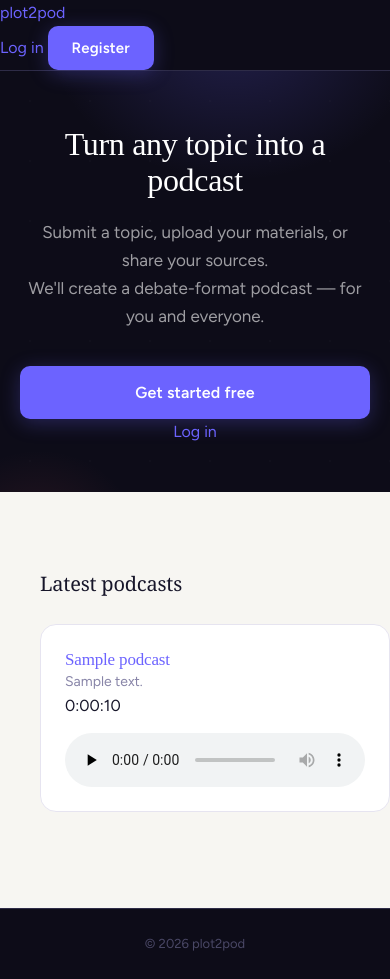
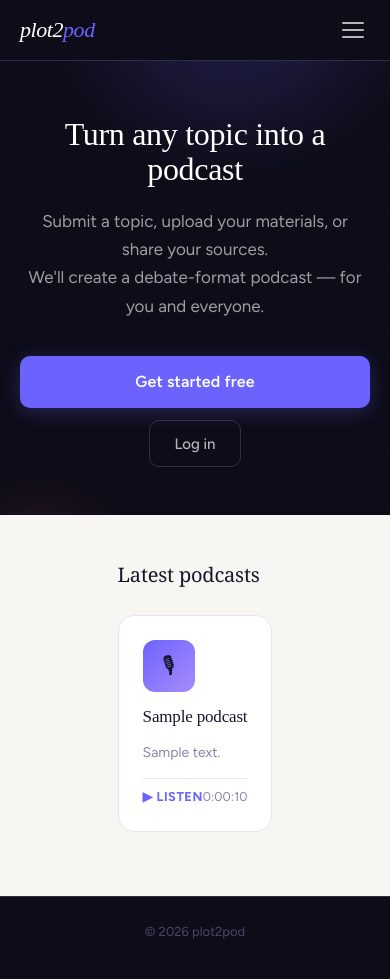
Before and after one commit to mik67/plot2pod, a PHP site: page / in a window 390 px wide. After the commit the page ends 939 px from the top, so only its background shows below. Run offline with PHP 8.4, Linux system fonts and the light colour scheme; tables that the repository leaves empty hold one stand-in row (values such as "Sample post"); some web fonts are replaced.

Commit message:
fix: align HTML class names with CSS stylesheet
- header: add header-inner, site-logo, site-nav, nav-toggle (mobile)
- podcast-card: rewrite to match CSS card structure
- index: add body.home, hero-actions wrapper, btn-secondary, fix section markup
- login/register: add auth-form class for gap layout
- request: wrap type options in .type-options grid container
- podcast: wrap audio in .podcast-player-wrap

Co-Authored-By: Claude Sonnet 4.6 <noreply@anthropic.com>

```diff
--- a/index.php
+++ b/index.php
@@ -16,7 +16,7 @@ $podcasts = $pdo->query(
     <title>plot2pod – AI-generated podcasts on any topic</title>
     <link rel="stylesheet" href="/css/style.css">
 </head>
-<body>
+<body class="home">
 <?php include __DIR__ . '/partials/header.php'; ?>
 
 <section class="hero">
@@ -24,18 +24,19 @@ $podcasts = $pdo->query(
         <h1>Turn any topic into a podcast</h1>
         <p class="hero-sub">Submit a topic, upload your materials, or share your sources.<br>
         We'll create a debate-format podcast — for you and everyone.</p>
+        <div class="hero-actions">
         <?php if (isLoggedIn()): ?>
             <a href="/request.php" class="btn-primary btn-large">Submit a topic</a>
         <?php else: ?>
             <a href="/register.php" class="btn-primary btn-large">Get started free</a>
-            <a href="/login.php" class="btn-ghost">Log in</a>
+            <a href="/login.php" class="btn-secondary">Log in</a>
         <?php endif; ?>
+        </div>
     </div>
 </section>
 
-<section class="podcasts-section">
-    <div class="section-inner">
-        <h2>Latest podcasts</h2>
+<div class="podcasts-section">
+    <h2>Latest podcasts</h2>
         <?php if (empty($podcasts)): ?>
             <div class="empty-state">
                 <p>Podcasts coming soon — be the first to <a href="/register.php">submit a topic</a>!</p>
@@ -48,7 +49,7 @@ $podcasts = $pdo->query(
             </div>
         <?php endif; ?>
     </div>
-</section>
+</div>
 
 <?php include __DIR__ . '/partials/footer.php'; ?>
 <script src="/js/app.js"></script>
--- a/login.php
+++ b/login.php
@@ -57,7 +57,7 @@ $csrf = generateCsrfToken();
         <?php if ($error): ?>
             <div class="error-msg"><?= htmlspecialchars($error) ?></div>
         <?php endif; ?>
-        <form method="POST" action="/login.php">
+        <form method="POST" action="/login.php" class="auth-form">
             <input type="hidden" name="csrf_token" value="<?= $csrf ?>">
             <label>
                 Email
--- a/partials/header.php
+++ b/partials/header.php
@@ -1,14 +1,26 @@
 <?php require_once __DIR__ . '/../auth.php'; ?>
 <header class="site-header">
-    <a href="/" class="logo">plot2pod</a>
-    <nav>
+    <div class="header-inner">
+        <a href="/" class="site-logo">plot2<span>pod</span></a>
+        <button class="nav-toggle" id="nav-toggle" aria-label="Toggle navigation">
+            <span></span><span></span><span></span>
+        </button>
+        <nav class="site-nav" id="site-nav">
+            <a href="/">Home</a>
             <?php if (isLoggedIn()): ?>
                 <a href="/dashboard.php">My requests</a>
-            <a href="/request.php" class="btn-primary">Submit topic</a>
+                <?php if (isAdmin()): ?><a href="/admin.php">Admin</a><?php endif; ?>
                 <a href="/logout.php">Log out</a>
+                <a href="/request.php" class="nav-cta">Submit topic</a>
             <?php else: ?>
                 <a href="/login.php">Log in</a>
-            <a href="/register.php" class="btn-primary">Register</a>
+                <a href="/register.php" class="nav-cta">Register</a>
             <?php endif; ?>
         </nav>
+    </div>
 </header>
+<script>
+document.getElementById('nav-toggle').addEventListener('click', function() {
+    document.getElementById('site-nav').classList.toggle('open');
+});
+</script>
--- a/partials/podcast-card.php
+++ b/partials/podcast-card.php
@@ -1,12 +1,14 @@
 <?php // expects $p array in scope ?>
-<article class="podcast-card">
-    <div class="podcast-info">
-        <h3><a href="/podcast.php?id=<?= $p['id'] ?>"><?= htmlspecialchars($p['title']) ?></a></h3>
-        <p class="podcast-desc"><?= htmlspecialchars($p['description']) ?></p>
-        <span class="podcast-duration"><?= gmdate('G:i:s', $p['duration']) ?></span>
+<a href="/podcast.php?id=<?= $p['id'] ?>" class="podcast-card">
+    <div class="podcast-card-cover">🎙</div>
+    <h3><?= htmlspecialchars($p['title']) ?></h3>
+    <?php if ($p['description']): ?>
+        <p><?= htmlspecialchars(mb_substr($p['description'], 0, 100)) ?><?= mb_strlen($p['description']) > 100 ? '…' : '' ?></p>
+    <?php endif; ?>
+    <div class="podcast-card-footer">
+        <span class="podcast-card-play">▶ Listen</span>
+        <?php if ($p['duration']): ?>
+            <span class="podcast-card-duration"><?= gmdate('G:i:s', $p['duration']) ?></span>
+        <?php endif; ?>
     </div>
-    <audio controls preload="none">
-        <source src="<?= htmlspecialchars($p['mp3_path']) ?>" type="audio/mpeg">
-        Your browser does not support the audio element.
-    </audio>
-</article>
+</a>
--- a/register.php
+++ b/register.php
@@ -73,7 +73,7 @@ $csrf = generateCsrfToken();
         <?php if ($error): ?>
             <div class="error-msg"><?= $error ?></div>
         <?php endif; ?>
-        <form method="POST" action="/register.php">
+        <form method="POST" action="/register.php" class="auth-form">
             <input type="hidden" name="csrf_token" value="<?= $csrf ?>">
             <label>
                 Name
--- a/request.php
+++ b/request.php
@@ -112,6 +112,7 @@ $csrf = generateCsrfToken();
 
             <fieldset class="type-selector">
                 <legend>How would you like to submit?</legend>
+                <div class="type-options">
                     <label class="type-option">
                         <input type="radio" name="type" value="topic" checked>
                         <span class="type-label">
@@ -136,6 +137,7 @@ $csrf = generateCsrfToken();
                             <small>PDF, TXT, or DOCX — max 10 MB each</small>
                         </span>
                     </label>
+                </div>
             </fieldset>
 
             <div class="field-topic">
```
Also changed, not shown: podcast.php (+6 -4 lines). Lines whose indentation alone changed are shown as unchanged.
